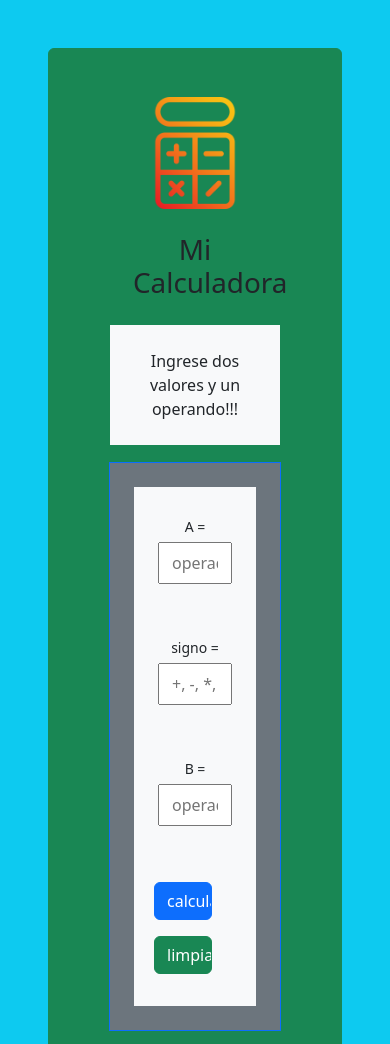
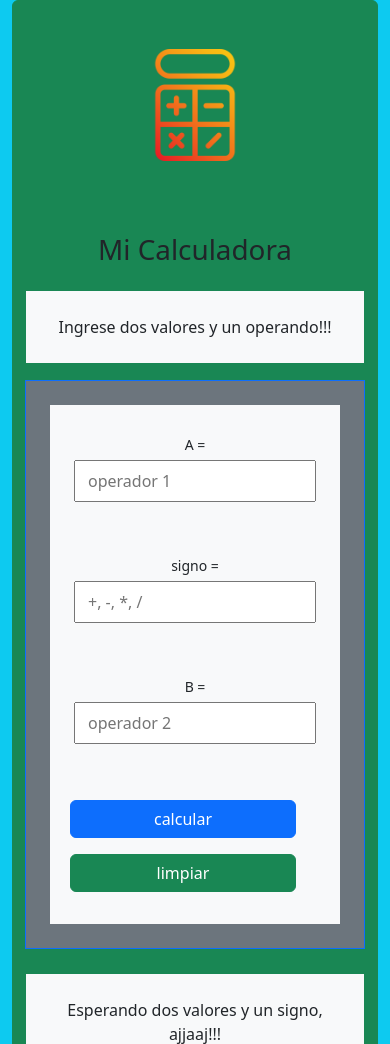
Before and after one commit to gusDanMercado/Mi-Primer-Calculadora, a plain HTML site: page index.html in a window 390 px wide. Shown: the top 1044 px of the page. Drawn offline with nearby package versions, Linux system fonts and the light colour scheme.

Commit message:
seguimos mejorando un poco la interfaz grafica para que sea responsivegit status!

```diff
--- a/index.html
+++ b/index.html
@@ -16,16 +16,16 @@
 
     <title>Mi Calculadora HTML</title>
 </head>
-<body class="container bg-info p-5">
+<body class="container bg-info"> <!-- p-5 -->
 
-    <div class="border border-success rounded-2 p-5 bg-success">
+    <div class="border border-success rounded-2  bg-success">  <!--  p-5 -->
         <div class="container text-center">
 
-            <div class="row-2">
+            <div class="row-2 p-5">
                 <img src="img/logoCalculadora.png" alt="" class="" width="112" height="112">
             </div>
 
-            <h1 class="m-4">Mi Calculadora</h1>
+            <h1 class="m-4">Mi Calculadora</h1>  <!-- m-4 -->
 
             <div class="row-3 bg-light">
                 <p id="resultado1" class="border border-success col p-4">Ingrese dos valores y un operando!!!</p>
```
